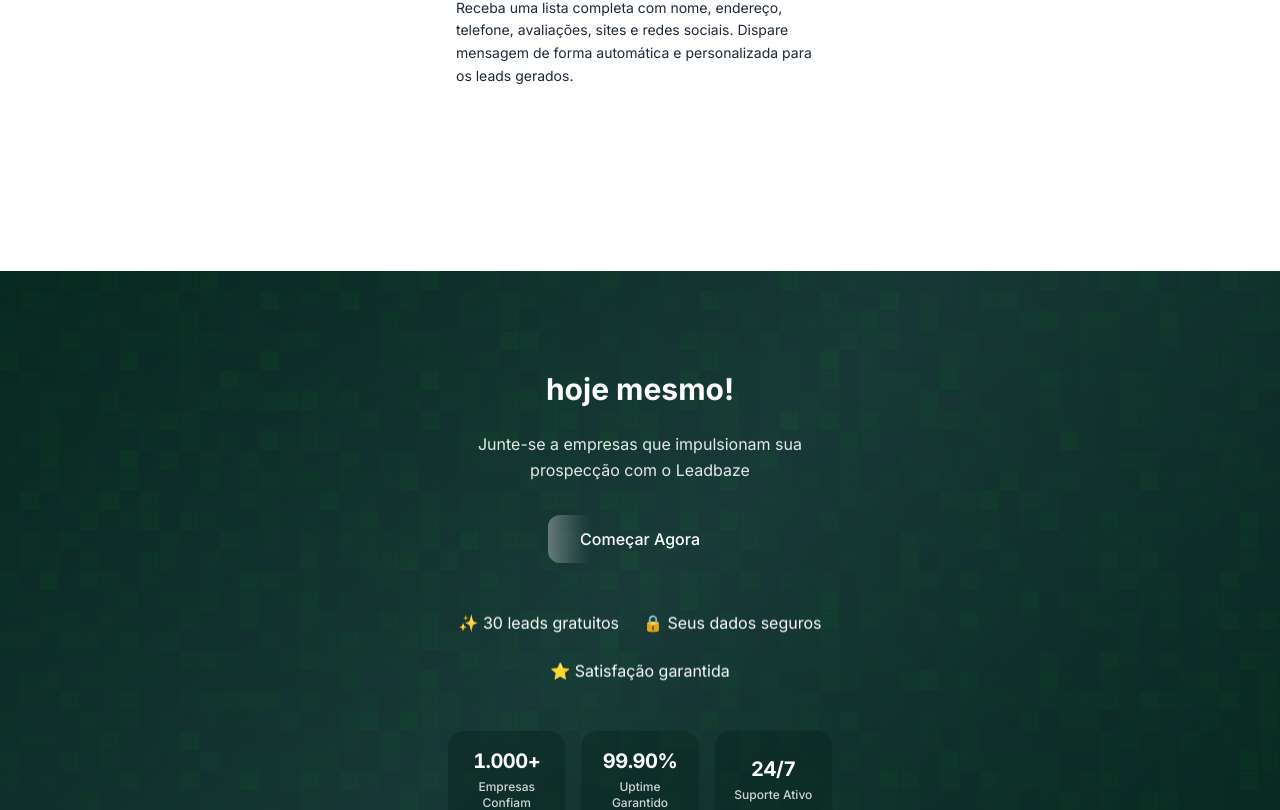
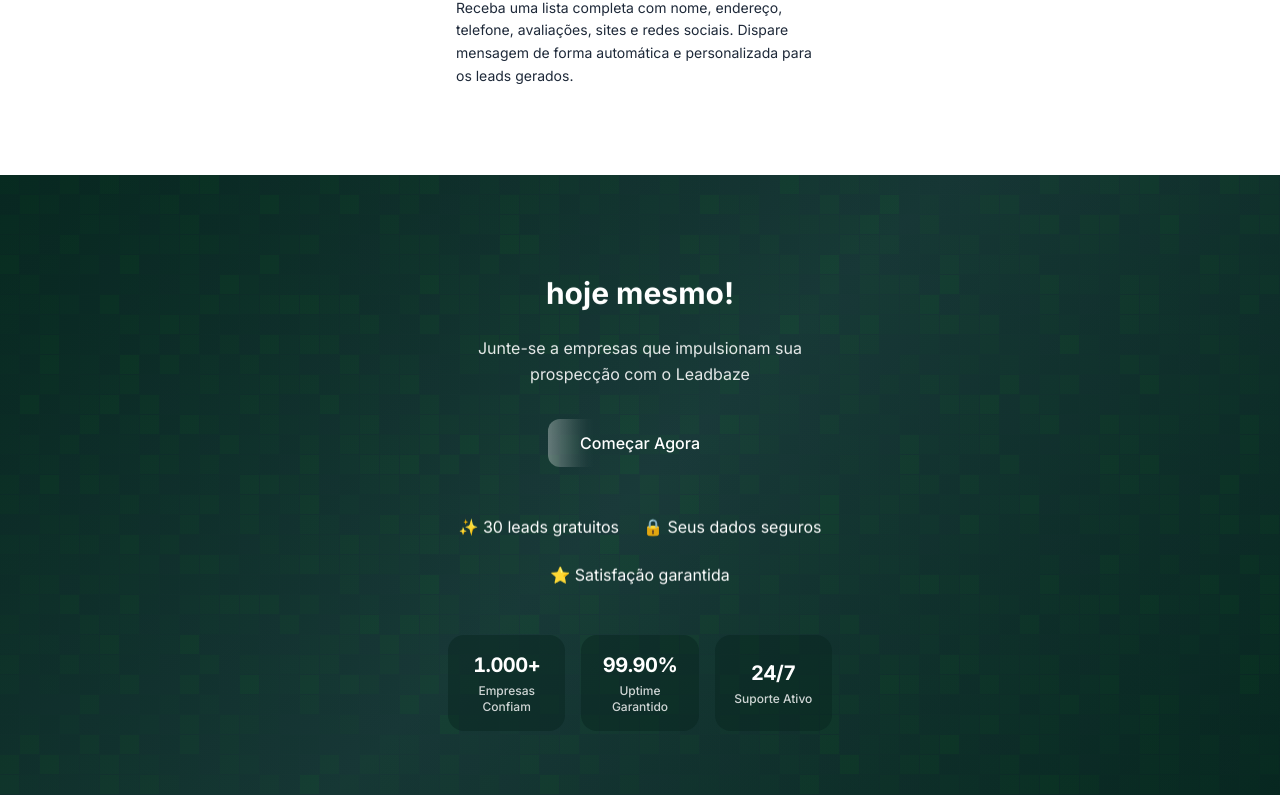
Before and after one commit to leadbaze-io/leadbaze, a React (Vite) app: page / in a window 1280 px wide. Shown: the part 2452-3262 px from the top of the page. Built offline with nearby package versions, Linux system fonts and the light colour scheme.

Commit message:
feat: remove 'Comece a Gerar Leads' button and add IDs to demo buttons

```diff
--- a/src/components/MagicHero.tsx
+++ b/src/components/MagicHero.tsx
@@ -66,6 +66,7 @@
           <div>
             <div className="button-illumination">
               <ShimmerButton
+                id="id_lead_dm"
                 onClick={() => {
                   navigate('/agendar-demo');
                   // Scroll para o topo após navegação
--- a/src/components/MagicSteps.tsx
+++ b/src/components/MagicSteps.tsx
@@ -1,12 +1,8 @@
 import { useState, useEffect, useRef } from 'react'
-import { useNavigate } from 'react-router-dom'
 import { Link2, Zap, TrendingUp } from 'lucide-react'
 import { AnimatedBeam } from './magicui/animated-beam'
-import { ShimmerButton } from './magicui/shimmer-button'
-import { getCurrentUser } from '../lib/supabaseClient'
 
 export default function MagicSteps() {
-  const navigate = useNavigate()
   const [visibleSteps, setVisibleSteps] = useState(new Set())
   const stepsRef = useRef<HTMLDivElement>(null)
 
@@ -58,7 +54,7 @@
         <AnimatedBeam delay={0.2}>
           <div className="text-center mb-16">
             <h2 className="text-4xl md:text-5xl lg:text-6xl font-bold text-gray-900 mb-6">
-              <span className="bg-gradient-to-r from-green-500 via-green-400 to-green-600 bg-clip-text text-transparent font-extrabold" style={{WebkitBackgroundClip: 'text', WebkitTextFillColor: 'transparent'}}>LeadBaze</span>: Simplificando a geração de Leads
+              <span className="bg-gradient-to-r from-green-500 via-green-400 to-green-600 bg-clip-text text-transparent font-extrabold" style={{ WebkitBackgroundClip: 'text', WebkitTextFillColor: 'transparent' }}>LeadBaze</span>: Simplificando a geração de Leads
             </h2>
             <p className="text-xl md:text-2xl text-gray-600 max-w-3xl mx-auto leading-relaxed">
               São apenas 3 passos:
@@ -70,18 +66,17 @@
         <AnimatedBeam delay={0.4}>
           <div className="relative">
             {/* Linha conectora - apenas desktop */}
-            <div className="hidden lg:block absolute top-1/2 left-0 right-0 h-0.5 transform -translate-y-1/2" style={{backgroundColor: '#00ff00', opacity: 0.3}}></div>
+            <div className="hidden lg:block absolute top-1/2 left-0 right-0 h-0.5 transform -translate-y-1/2" style={{ backgroundColor: '#00ff00', opacity: 0.3 }}></div>
 
             <div className="grid grid-cols-1 md:grid-cols-3 gap-8">
               {steps.map((step, index) => (
                 <div
                   key={index}
                   data-step={index}
-                  className={`relative bg-white p-8 rounded-3xl border shadow-xl transition-all duration-700 transform hover:shadow-2xl hover:-translate-y-2 ${
-                    visibleSteps.has(index)
-                      ? 'translate-y-0 opacity-100 scale-100'
-                      : 'translate-y-8 opacity-0 scale-95'
-                  }`}
+                  className={`relative bg-white p-8 rounded-3xl border shadow-xl transition-all duration-700 transform hover:shadow-2xl hover:-translate-y-2 ${visibleSteps.has(index)
+                    ? 'translate-y-0 opacity-100 scale-100'
+                    : 'translate-y-8 opacity-0 scale-95'
+                    }`}
                   style={{
                     borderColor: '#00ff00',
                     borderWidth: '2px',
@@ -89,13 +84,13 @@
                   }}
                 >
                   {/* Número do Step */}
-                  <div className="absolute -top-4 left-8 w-10 h-10 rounded-full flex items-center justify-center font-bold text-sm z-10 shadow-lg" style={{backgroundColor: '#00ff00', color: '#082721'}}>
+                  <div className="absolute -top-4 left-8 w-10 h-10 rounded-full flex items-center justify-center font-bold text-sm z-10 shadow-lg" style={{ backgroundColor: '#00ff00', color: '#082721' }}>
                     {index + 1}
                   </div>
 
                   {/* Ícone */}
-                  <div className="inline-flex items-center justify-center w-20 h-20 rounded-3xl mb-6 shadow-lg" style={{backgroundColor: '#00ff00'}}>
-                    <step.icon className="w-10 h-10" style={{color: '#082721'}} />
+                  <div className="inline-flex items-center justify-center w-20 h-20 rounded-3xl mb-6 shadow-lg" style={{ backgroundColor: '#00ff00' }}>
+                    <step.icon className="w-10 h-10" style={{ color: '#082721' }} />
                   </div>
 
                   {/* Conteúdo */}
@@ -107,45 +102,10 @@
                   </p>
 
                   {/* Efeito de hover */}
-                  <div className="absolute inset-0 rounded-3xl opacity-0 hover:opacity-5 transition-opacity duration-300 -z-10" style={{backgroundColor: '#00ff00'}}></div>
+                  <div className="absolute inset-0 rounded-3xl opacity-0 hover:opacity-5 transition-opacity duration-300 -z-10" style={{ backgroundColor: '#00ff00' }}></div>
                 </div>
               ))}
             </div>
-          </div>
-        </AnimatedBeam>
-
-        {/* CTA Bottom */}
-        <AnimatedBeam delay={0.6}>
-          <div className="text-center mt-16">
-            <ShimmerButton
-              onClick={async () => {
-                try {
-                  const user = await getCurrentUser()
-                  if (user) {
-                    navigate('/dashboard')
-                    // Scroll para o topo após navegação
-                    setTimeout(() => {
-                      window.scrollTo({ top: 0, behavior: 'smooth' })
-                    }, 100)
-                  } else {
-                    navigate('/login')
-                    // Scroll para o topo após navegação
-                    setTimeout(() => {
-                      window.scrollTo({ top: 0, behavior: 'smooth' })
-                    }, 100)
-                  }
-                } catch (error) {
-                  navigate('/login')
-                  // Scroll para o topo após navegação
-                  setTimeout(() => {
-                    window.scrollTo({ top: 0, behavior: 'smooth' })
-                  }, 100)
-                }
-              }}
-              className="px-8 py-4 text-lg"
-            >
-              <span>Comece a Gerar Leads</span>
-            </ShimmerButton>
           </div>
         </AnimatedBeam>
       </div>
--- a/src/components/mobile/MobileHero.tsx
+++ b/src/components/mobile/MobileHero.tsx
@@ -67,6 +67,7 @@
           <AnimatedBeam delay={0.8}>
             <div className="button-illumination">
               <ShimmerButton
+                id="id_lead_dm"
                 onClick={() => {
                   navigate('/agendar-demo');
                   // Scroll para o topo após navegação
--- a/src/components/mobile/MobileSteps.tsx
+++ b/src/components/mobile/MobileSteps.tsx
@@ -1,12 +1,8 @@
 import { useState, useEffect, useRef } from 'react'
-import { useNavigate } from 'react-router-dom'
 import { Link2, Zap, TrendingUp } from 'lucide-react'
 import { AnimatedBeam } from '../magicui/animated-beam'
-import { ShimmerButton } from '../magicui/shimmer-button'
-import { getCurrentUser } from '../../lib/supabaseClient'
 
 export default function MobileSteps() {
-  const navigate = useNavigate()
   const [visibleSteps, setVisibleSteps] = useState(new Set())
   const stepsRef = useRef<HTMLDivElement>(null)
 
@@ -58,7 +54,7 @@
         <AnimatedBeam delay={0.2}>
           <div className="text-center mb-12">
             <h2 className="text-3xl font-bold text-gray-900 mb-4">
-              <span className="bg-gradient-to-r from-green-500 via-green-400 to-green-600 bg-clip-text text-transparent font-extrabold" style={{WebkitBackgroundClip: 'text', WebkitTextFillColor: 'transparent'}}>LeadBaze</span>: Simplificando a geração de Leads
+              <span className="bg-gradient-to-r from-green-500 via-green-400 to-green-600 bg-clip-text text-transparent font-extrabold" style={{ WebkitBackgroundClip: 'text', WebkitTextFillColor: 'transparent' }}>LeadBaze</span>: Simplificando a geração de Leads
             </h2>
             <p className="text-base text-gray-600 leading-relaxed">
               São apenas 3 passos:
@@ -74,11 +70,10 @@
                 <div
                   key={index}
                   data-step={index}
-                  className={`relative bg-white p-6 rounded-3xl border shadow-xl transition-all duration-700 transform hover:shadow-2xl hover:-translate-y-2 ${
-                    visibleSteps.has(index)
-                      ? 'translate-y-0 opacity-100 scale-100'
-                      : 'translate-y-8 opacity-0 scale-95'
-                  }`}
+                  className={`relative bg-white p-6 rounded-3xl border shadow-xl transition-all duration-700 transform hover:shadow-2xl hover:-translate-y-2 ${visibleSteps.has(index)
+                    ? 'translate-y-0 opacity-100 scale-100'
+                    : 'translate-y-8 opacity-0 scale-95'
+                    }`}
                   style={{
                     borderColor: '#00ff00',
                     borderWidth: '2px',
@@ -86,13 +81,13 @@
                   }}
                 >
                   {/* Número do Step */}
-                  <div className="absolute -top-3 left-6 w-8 h-8 rounded-full flex items-center justify-center font-bold text-xs z-10 shadow-lg" style={{backgroundColor: '#00ff00', color: '#082721'}}>
+                  <div className="absolute -top-3 left-6 w-8 h-8 rounded-full flex items-center justify-center font-bold text-xs z-10 shadow-lg" style={{ backgroundColor: '#00ff00', color: '#082721' }}>
                     {index + 1}
                   </div>
 
                   {/* Ícone */}
-                  <div className="inline-flex items-center justify-center w-12 h-12 rounded-xl mb-4" style={{backgroundColor: '#00ff00'}}>
-                    <step.icon className="w-6 h-6" style={{color: '#082721'}} />
+                  <div className="inline-flex items-center justify-center w-12 h-12 rounded-xl mb-4" style={{ backgroundColor: '#00ff00' }}>
+                    <step.icon className="w-6 h-6" style={{ color: '#082721' }} />
                   </div>
 
                   {/* Conteúdo */}
@@ -110,41 +105,6 @@
             </div>
           </div>
         </AnimatedBeam>
-
-        {/* CTA Bottom */}
-        <AnimatedBeam delay={0.8}>
-          <div className="text-center mt-12">
-            <ShimmerButton
-              onClick={async () => {
-                try {
-                  const user = await getCurrentUser()
-                  if (user) {
-                    navigate('/dashboard')
-                    // Scroll para o topo após navegação
-                    setTimeout(() => {
-                      window.scrollTo({ top: 0, behavior: 'smooth' })
-                    }, 100)
-                  } else {
-                    navigate('/login')
-                    // Scroll para o topo após navegação
-                    setTimeout(() => {
-                      window.scrollTo({ top: 0, behavior: 'smooth' })
-                    }, 100)
-                  }
-                } catch (error) {
-                  navigate('/login')
-                  // Scroll para o topo após navegação
-                  setTimeout(() => {
-                    window.scrollTo({ top: 0, behavior: 'smooth' })
-                  }, 100)
-                }
-              }}
-              className="px-6 py-3 text-base"
-            >
-              <span>Comece a Gerar Leads</span>
-            </ShimmerButton>
-          </div>
-        </AnimatedBeam>
       </div>
     </section>
   )
```
